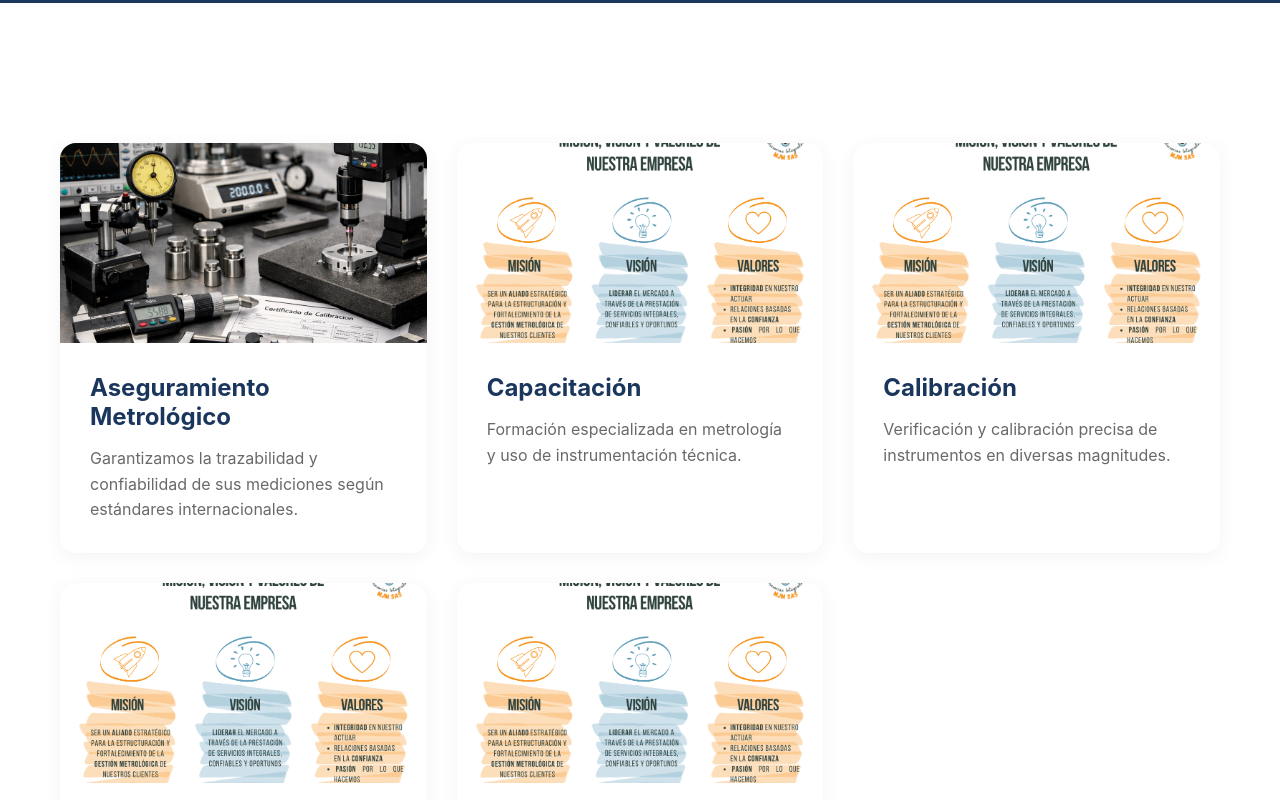
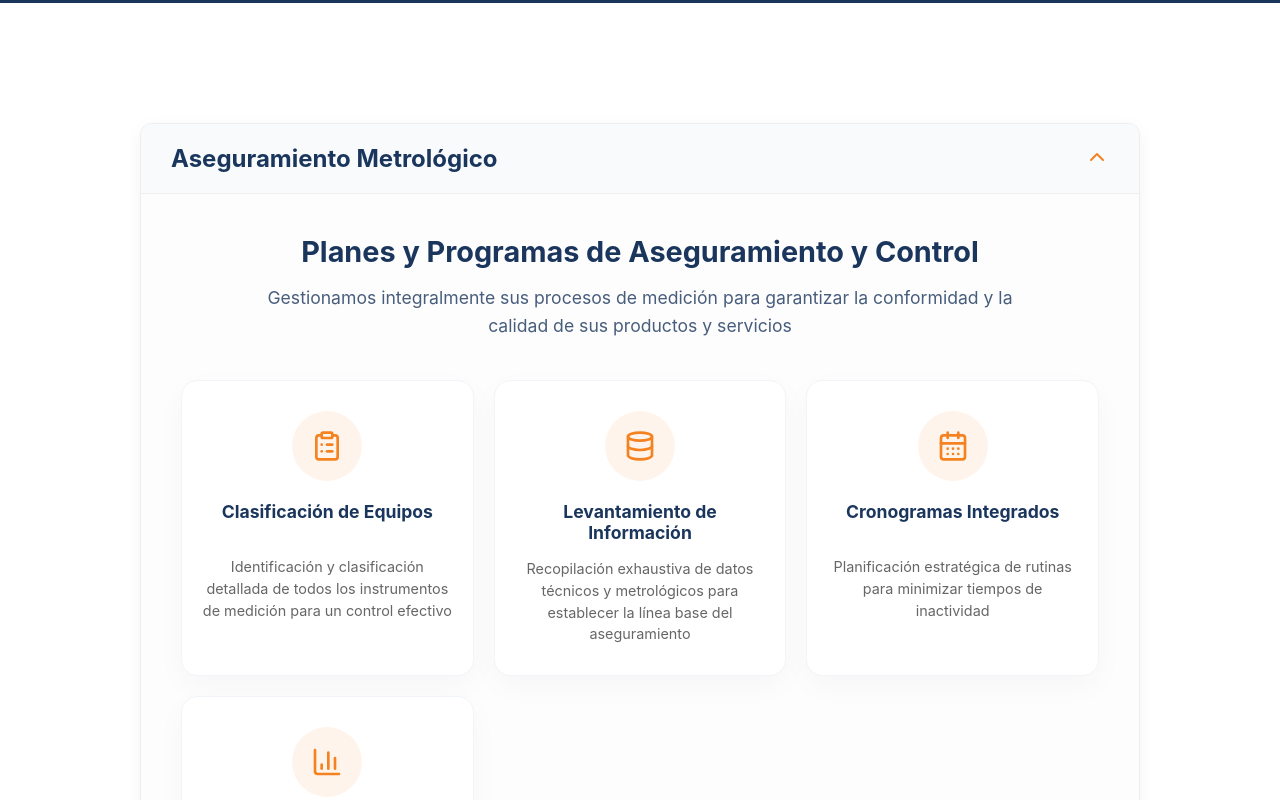
Before and after one commit to DianaRincon90/MJM-Asesorias-Integrales, a Next.js app: page /servicios in a window 1280 px wide. Shown: the part 400-1200 px from the top of the page. Built offline with nearby package versions, Linux system fonts and the light colour scheme; no server answers; the database is empty.

Commit message:
feat: implementar UI de acordeones con sub-servicios detallados como se requiere por screenshot

```diff
--- a/app/servicios/page.tsx
+++ b/app/servicios/page.tsx
@@ -1,7 +1,7 @@
 'use client';
 
 import { useEffect, useState } from 'react'
-import { Shield, BookOpen, Settings, Package } from 'lucide-react'
+import { Shield, BookOpen, Settings, Package, ChevronDown, ChevronUp, ClipboardList, Database, CalendarDays, BarChart3, Wrench, GraduationCap, CheckCircle2 } from 'lucide-react'
 import Image from 'next/image'
 import { supabase } from '@/lib/supabase'
 
@@ -9,6 +9,7 @@ export default function ServiciosPage() {
     const [title, setTitle] = useState('Nuestros Servicios')
     const [subtitle, setSubtitle] = useState('Soluciones integrales de aseguramiento metrológico y calidad.')
     const [servicesData, setServicesData] = useState<any[]>([])
+    const [expandedService, setExpandedService] = useState<number | null>(0)
 
     useEffect(() => {
         const fetchContent = async () => {
@@ -56,10 +57,12 @@ export default function ServiciosPage() {
             {/* Services Section */}
             <section className="section-container">
                 <div style={{
-                    display: 'grid',
-                    gridTemplateColumns: 'repeat(auto-fit, minmax(280px, 1fr))',
-                    gap: '30px',
-                    marginTop: '60px'
+                    display: 'flex',
+                    flexDirection: 'column',
+                    gap: '20px',
+                    marginTop: '40px',
+                    maxWidth: '1000px',
+                    margin: '40px auto 0 auto'
                 }}>
                     {(servicesData.length > 0 ? servicesData : [
                         { title: "Aseguramiento Metrológico", desc: "Garantizamos la trazabilidad y confiabilidad de sus mediciones según estándares internacionales.", image: "/services/aseguramiento.png" },
@@ -67,23 +70,110 @@ export default function ServiciosPage() {
                         { title: "Calibración", desc: "Verificación y calibración precisa de instrumentos en diversas magnitudes.", image: "/about/mission.png" },
                         { title: "Suministros", desc: "Equipos y suministros técnicos de alta calidad para sus procesos industriales.", image: "/about/mission.png" },
                         { title: "Diagnóstico", desc: "Diagnóstico, mantenimiento y verificación técnica integral.", image: "/about/mission.png" }
-                    ]).map((service, i) => (
+                    ]).map((service, i) => {
+                        const isExpanded = expandedService === i;
+
+                        // Default sub-services logic
+                        let subServices = {
+                            title: `Planes y Programas de ${service.title}`,
+                            desc: service.desc,
+                            items: [
+                                { icon: <CheckCircle2 size={32} className="text-orange" />, title: "Servicio Integrado", desc: "Detalle del componente esencial o etapa para este proceso que la empresa realiza de principio a fin." },
+                                { icon: <Wrench size={32} className="text-orange" />, title: "Herramientas de Avanzada", desc: "Aplicación de tecnología punta para garantizar resultados por encima del estándar del mercado." },
+                                { icon: <GraduationCap size={32} className="text-orange" />, title: "Equipo Profesional", desc: "Talento humano capacitado y entrenado bajo normas estrictas de calidad nacionales." }
+                            ]
+                        };
+
+                        if (i === 0) {
+                            subServices = {
+                                title: "Planes y Programas de Aseguramiento y Control",
+                                desc: "Gestionamos integralmente sus procesos de medición para garantizar la conformidad y la calidad de sus productos y servicios",
+                                items: [
+                                    { icon: <ClipboardList size={32} className="text-orange" />, title: "Clasificación de Equipos", desc: "Identificación y clasificación detallada de todos los instrumentos de medición para un control efectivo" },
+                                    { icon: <Database size={32} className="text-orange" />, title: "Levantamiento de Información", desc: "Recopilación exhaustiva de datos técnicos y metrológicos para establecer la línea base del aseguramiento" },
+                                    { icon: <CalendarDays size={32} className="text-orange" />, title: "Cronogramas Integrados", desc: "Planificación estratégica de rutinas para minimizar tiempos de inactividad" },
+                                    { icon: <BarChart3 size={32} className="text-orange" />, title: "Indicadores de Gestión", desc: "Visualización de datos y métricas clave para la toma de decisiones basada en evidencia" }
+                                ]
+                            };
+                        }
+
+                        return (
                             <div key={i} style={{
-                            borderRadius: '16px',
+                                borderRadius: '12px',
                                 backgroundColor: 'white',
-                            boxShadow: '0 4px 20px rgba(0,0,0,0.05)',
+                                boxShadow: '0 4px 15px rgba(0,0,0,0.05)',
                                 overflow: 'hidden',
-                            transition: 'transform 0.3s'
+                                border: '1px solid #eee'
                             }}>
-                            <div style={{ position: 'relative', height: '200px', width: '100%', backgroundColor: '#f4f4f4' }}>
-                                <Image src={service.image} alt={service.title} fill style={{ objectFit: 'cover' }} />
-                            </div>
-                            <div style={{ padding: '30px' }}>
-                                <h3 style={{ margin: '0 0 15px', fontSize: '1.5rem', color: 'var(--mjm-blue)' }}>{service.title}</h3>
-                                <p style={{ lineHeight: 1.6, opacity: 0.8, color: '#444' }}>{service.desc}</p>
+                                {/* Accordion Header */}
+                                <div
+                                    onClick={() => setExpandedService(isExpanded ? null : i)}
+                                    style={{
+                                        display: 'flex',
+                                        justifyContent: 'space-between',
+                                        alignItems: 'center',
+                                        padding: '20px 30px',
+                                        cursor: 'pointer',
+                                        backgroundColor: isExpanded ? '#f8fafc' : 'white',
+                                        transition: 'background-color 0.3s'
+                                    }}
+                                >
+                                    <h2 style={{ fontSize: '1.5rem', color: 'var(--mjm-blue)', margin: 0, fontWeight: 700 }}>
+                                        {service.title}
+                                    </h2>
+                                    <div style={{ color: 'var(--mjm-orange)' }}>
+                                        {isExpanded ? <ChevronUp size={24} /> : <ChevronDown size={24} />}
                                     </div>
                                 </div>
+
+                                {/* Accordion Body */}
+                                {isExpanded && (
+                                    <div style={{ padding: '40px', backgroundColor: '#fdfdfd', borderTop: '1px solid #eee' }}>
+                                        <div style={{ textAlign: 'center', marginBottom: '40px' }}>
+                                            <h3 style={{ fontSize: '1.8rem', color: 'var(--mjm-blue)', marginBottom: '15px' }}>{subServices.title}</h3>
+                                            <p style={{ opacity: 0.8, fontSize: '1.1rem', maxWidth: '800px', margin: '0 auto', lineHeight: 1.6 }}>{subServices.desc}</p>
+                                        </div>
+
+                                        <div style={{
+                                            display: 'grid',
+                                            gridTemplateColumns: 'repeat(auto-fit, minmax(220px, 1fr))',
+                                            gap: '20px'
+                                        }}>
+                                            {subServices.items.map((item, idx) => (
+                                                <div key={idx} style={{
+                                                    backgroundColor: 'white',
+                                                    padding: '30px 20px',
+                                                    borderRadius: '16px',
+                                                    border: '1px solid #f1f5f9',
+                                                    boxShadow: '0 10px 30px rgba(0,0,0,0.03)',
+                                                    textAlign: 'center',
+                                                    transition: 'transform 0.3s',
+                                                }}
+                                                    onMouseOver={(e) => e.currentTarget.style.transform = 'translateY(-5px)'}
+                                                    onMouseOut={(e) => e.currentTarget.style.transform = 'translateY(0)'}
+                                                >
+                                                    <div style={{
+                                                        width: '70px',
+                                                        height: '70px',
+                                                        borderRadius: '50%',
+                                                        backgroundColor: '#fff4eb',
+                                                        display: 'flex',
+                                                        alignItems: 'center',
+                                                        justifyContent: 'center',
+                                                        margin: '0 auto 20px auto'
+                                                    }}>
+                                                        {item.icon}
+                                                    </div>
+                                                    <h4 style={{ color: 'var(--mjm-blue)', fontSize: '1.1rem', marginBottom: '15px', minHeight: '40px' }}>{item.title}</h4>
+                                                    <p style={{ color: '#666', fontSize: '0.9rem', lineHeight: 1.5 }}>{item.desc}</p>
+                                                </div>
                                             ))}
+                                        </div>
+                                    </div>
+                                )}
+                            </div>
+                        )
+                    })}
                 </div>
             </section>
 
```
Lines whose indentation alone changed are shown as unchanged.
